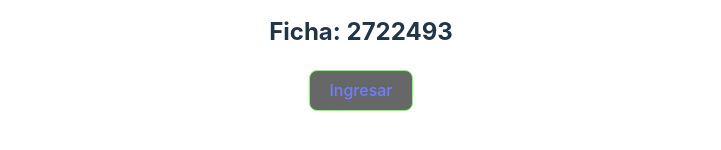
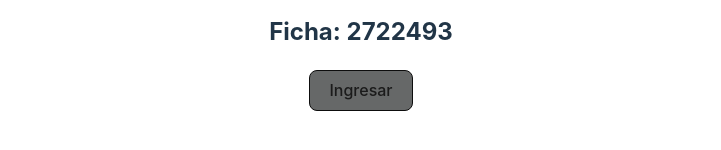
Before and after one commit to johan101429/instrumento_B, a React (Vite) app: page / in a window 1280 px wide. In both pictures the pointer is over the button "Ingresar". Shown: the part 400-550 px from the top of the page, without its empty margins (279-1000 px from the left). Built offline with nearby package versions, Linux system fonts and the light colour scheme.

Commit message:
se da color a los botones de ingresar

```diff
--- a/src/index.css
+++ b/src/index.css
@@ -47,7 +47,7 @@ button {
   transition: border-color 0.25s;
 }
 button:hover {
-  border-color: #80ff64;
+  border-color: #0d0d0d;
 }
 button:focus,
 button:focus-visible {
@@ -60,7 +60,7 @@ button:focus-visible {
     background-color: #ffffff;
   }
   a:hover {
-    color: #747bff;
+    color: #1b1b1b;
   }
   button {
     background-color: #666868;
```
